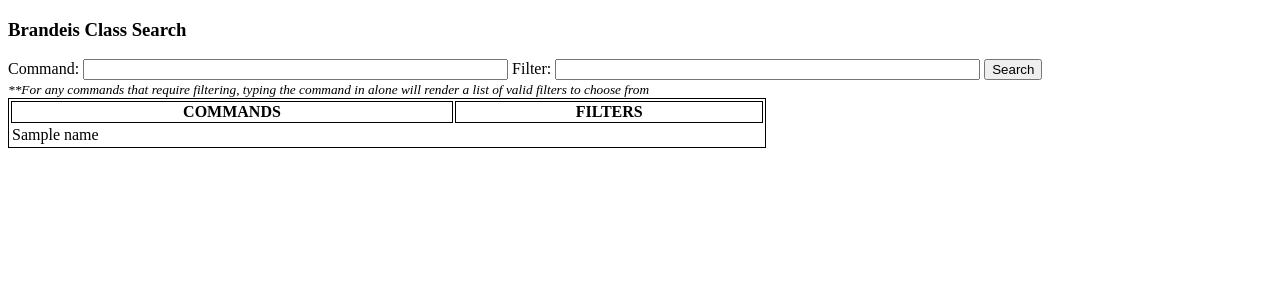
After one commit to masonrware/cosi-103a-repo, a Flask app: template PA1/templates/help.html in a window 1280 px wide. The commit adds this page. Shown: the top 300 px of the page. Run offline with Flask 2, Linux system fonts and the light colour scheme; the template is opened without the code that fills it: most values are stand-ins (such as "Sample title", 1, 10 or a date in 2020); parts of the project's set-up code (start-up, migrations or seed data) failed here and were passed over.

Commit message:
finished with the flask app, now the project can be coded

```diff
--- a/PA1/course_search.py
+++ b/PA1/course_search.py
@@ -7,15 +7,15 @@ import sys
 from flask import Flask, render_template, request
 
 TOP_LEVEL_MENU = '''
-quit;
-reset;
-term  (filter by term);
-course (filter by coursenum, e.g. COSI 103a);
-instructor (filter by instructor);
-subject (filter by subject, e.g. COSI, or LALS);
-title  (filter by phrase in title);
-description (filter by phrase in description);
-timeofday (filter by day and time, e.g. meets at 11 on Wed);
+quit (q),;
+reset (r),;
+term (t),(filter by term);
+course (c),(filter by coursenum e.g. COSI 103a);
+instructor (i),(filter by instructor);
+subject (s),(filter by subject e.g. COSI or LALS);
+title (t),(filter by phrase in title);
+description (d),(filter by phrase in description);
+timeofday (td),(filter by day and time e.g. meets at 11 on Wed);
 '''
 
 
@@ -33,12 +33,18 @@ def topmenu(command: str, filter: str, schedule: schedule.Schedule) -> str:
             res.append((c['subject'], c['coursenum'], c['section'], c['name'], c['term'], c['instructor']))
         return res
 
+
     if command in ['q', 'quit']:
         return render_template('home.html', target=[])
 
 
     elif command in ['h', 'help']:
-        return render_template('results.html', target = (TOP_LEVEL_MENU).split(';'))
+        msg = (TOP_LEVEL_MENU).split(';')
+        cmd_fltr_dict = {}
+        for command_index_pair in enumerate(msg):
+            cmd_fltr_dict[command_index_pair[0]] = command_index_pair[1].split(',')
+
+        return render_template('help.html', commands = cmd_fltr_dict)
 
 
     elif command in ['r', 'reset']:
@@ -49,27 +55,28 @@ def topmenu(command: str, filter: str, schedule: schedule.Schedule) -> str:
 
     elif command in ['t', 'term']:
         if filter!='':
-            schedule = schedule.subject(filter).sort('subject') ##filter by TERMS
+            schedule = schedule.term(filter).sort('term')
             filtered_terms = render_list()
-            res = ['courses has {} elements \n\n'.format(len(schedule.courses)), 'here are the first ten:', filtered_terms]
+            res = ['There are {} {} courses \n\n'.format(len(schedule.courses), filter), 'Here are the first 10:', filtered_terms]
             return render_template('results.html', target = res)
         else:
-            return render_template('results.html', target = ['please choose from the following list and re-enter it above with the t command:', terms])
+            return render_template('results.html', target = ['Please choose from the following list and re-enter it above with the (term or t) command(s):', terms])
 
 
     elif command in ['s', 'subject']:
         if filter!='':
             schedule = schedule.subject(filter).sort('subject')
             filtered_subs = render_list()
-            res = ['courses has {} elements \n\n'.format(len(schedule.courses)), 'here are the first ten:', filtered_subs]
+            res = ['There are {} {} courses \n\n'.format(len(schedule.courses), filter), 'Here are the first 10:', filtered_subs]
             return render_template('results.html', target = res)
         else:
-            return render_template('results.html', target = ['please choose from the following list and re-enter it above with the s command:', subjects])
+            return render_template('results.html', target = ['Please choose from the following list and re-enter it above with the (subject or s) command:', subjects])
 
     ##ADD IF STATMENTS TO HANDLE DIFFERENT COMMANDS HERE
 
     else:
         return render_template('results.html', target = ['{} is not supported as a command :('.format(command)])
 
+
 if __name__ == '__main__':
     topmenu()
--- a/PA1/schedule.py
+++ b/PA1/schedule.py
@@ -48,6 +48,8 @@ class Schedule:
     def sort(self, field):
         if field == 'subject':
             return Schedule(sorted(self.courses, key=lambda course: course['subject']))
+        elif field == 'term':
+            return Schedule(sorted(self.courses, key=lambda course: course['term']))
         ##HERE IS WHERE TO ADD ADDITIONAL FILTERS FOR THE SORT
         else:
             print("can't sort by " + str(field) + " yet")
--- /dev/null
+++ b/PA1/templates/help.html
@@ -0,0 +1,39 @@
+<!DOCTYPE html>
+<html lang="en">
+<head>
+    <meta charset="UTF-8">
+    <title>Brandeis Class Search</title>
+</head>
+<body>
+
+<h3>Brandeis Class Search</h3>
+
+
+<form action="{{ url_for('results') }}" name="search" method="post">
+    <label for="query">Command:</label>
+    <input type="text" id="query" name="query" size=50>
+    <label for="specific">Filter:</label>
+    <input type="text" id="specific" name="specific" size=50>
+    <input type="submit" value="Search">
+</form>
+
+<table style='border:solid black 1px; width:60%; height:70%'>
+    <small><i>**For any commands that require filtering, typing the command in alone will render a list of valid filters to choose from</i></small>
+    <thead>
+        <tr style='border:solid black 1px'>
+            <th style='border:solid black 1px'>COMMANDS</th>
+            <th style='border:solid black 1px'>FILTERS</th>
+        </tr>
+        {% for key in commands.keys() %}
+        <tr>
+            {% for command_fltr_pair in commands[key] %}
+                <td>{{ command_fltr_pair }}</td>
+            {% endfor %}
+        </tr>
+        {% endfor %}
+    </thead>
+</table>
+
+
+</body>
+</html>
```
Also changed, not shown: PA1/templates/results.html (+5 -3 lines), PA1/README.md.
